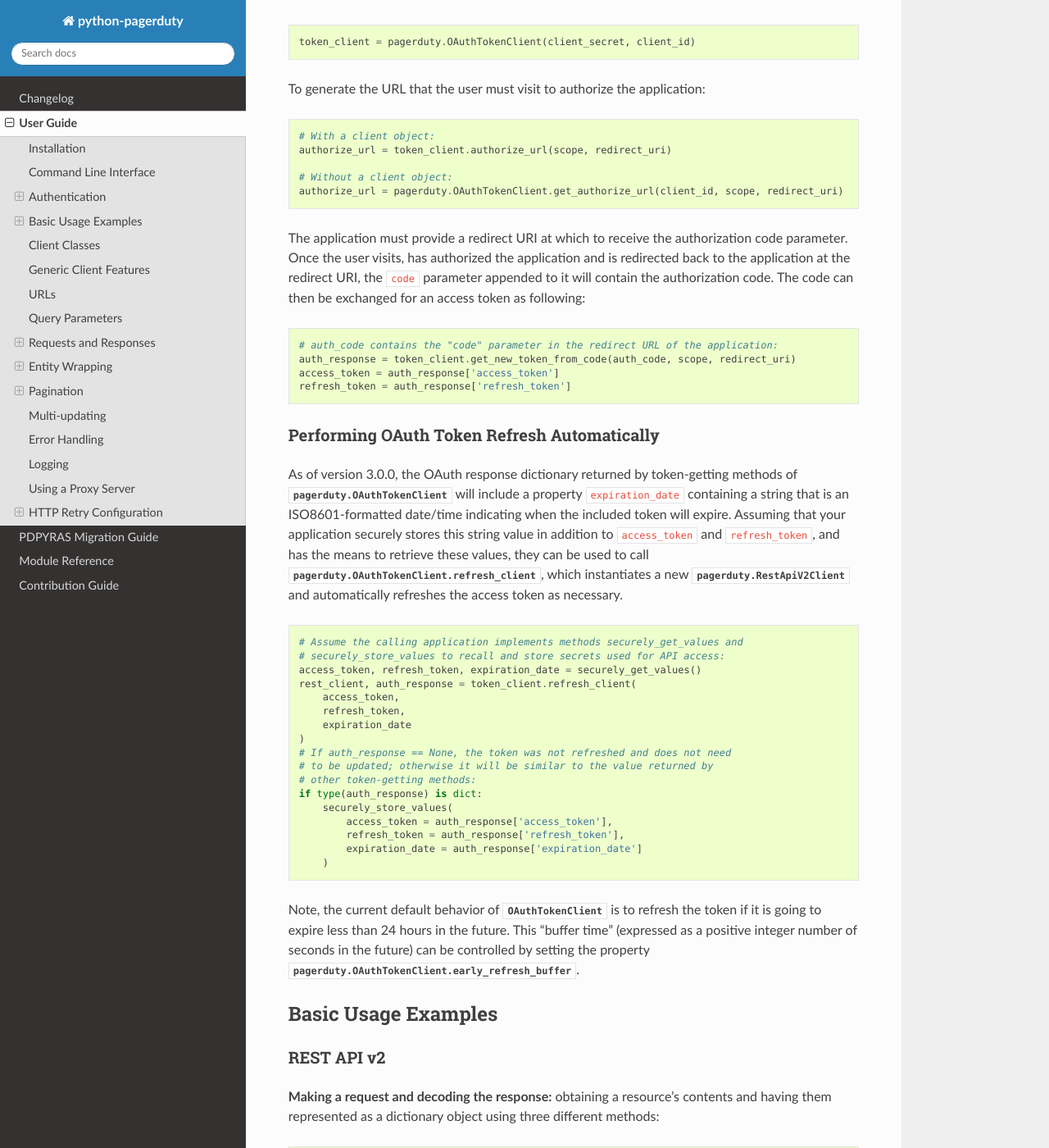
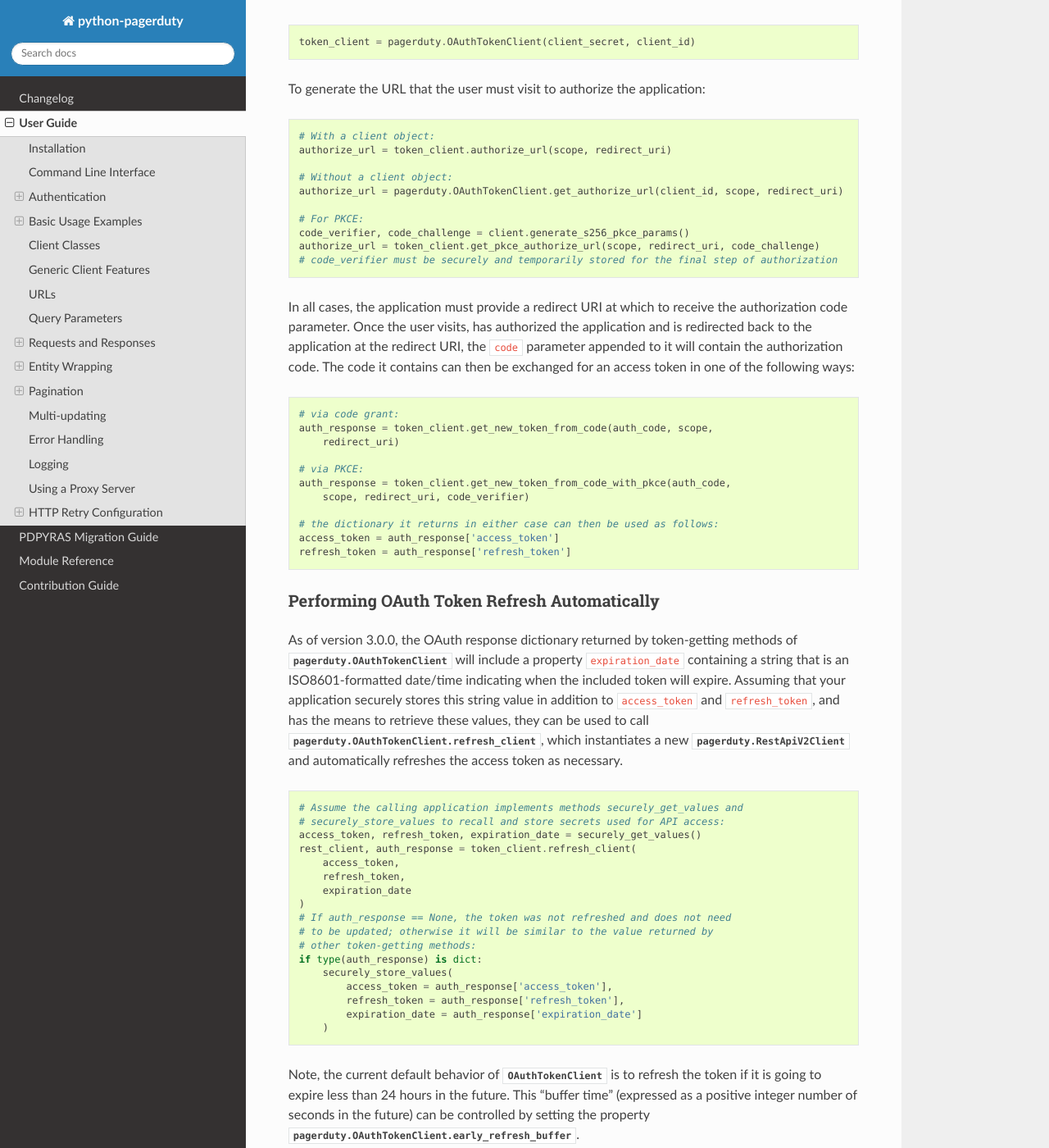
Before and after one commit to PagerDuty/python-pagerduty, a Sphinx documentation site: the page built from sphinx/source/user_guide.rst, in a window 1280 px wide and 1400 px high, scrolled down 2078 px. Shown: the whole window at 82% size. Built offline with Sphinx 7.4.7 and the Read the Docs theme 3.1.0, drawn with Linux system fonts in a browser that asks for light colours; some of the changed text lies outside the part shown.

Commit message:
fix: docs (typos), remove unsupported "state" parameter hallucinated by Claude, add examples

```diff
--- a/sphinx/source/user_guide.rst
+++ b/sphinx/source/user_guide.rst
@@ -121,16 +121,28 @@ To generate the URL that the user must visit to authorize the application:
     # Without a client object:
     authorize_url = pagerduty.OAuthTokenClient.get_authorize_url(client_id, scope, redirect_uri)
 
-The application must provide a redirect URI at which to receive the
-authorization code parameter. Once the user visits, has authorized the
+    # For PKCE:
+    code_verifier, code_challenge = client.generate_s256_pkce_params()
+    authorize_url = token_client.get_pkce_authorize_url(scope, redirect_uri, code_challenge)
+    # code_verifier must be securely and temporarily stored for the final step of authorization
+
+In all cases, the application must provide a redirect URI at which to receive
+the authorization code parameter. Once the user visits, has authorized the
 application and is redirected back to the application at the redirect URI, the
 ``code`` parameter appended to it will contain the authorization code. The code
-can then be exchanged for an access token as following:
+it contains can then be exchanged for an access token in one of the following ways:
 
 .. code-block:: python
 
-    # auth_code contains the "code" parameter in the redirect URL of the application:
-    auth_response = token_client.get_new_token_from_code(auth_code, scope, redirect_uri)
+    # via code grant:
+    auth_response = token_client.get_new_token_from_code(auth_code, scope,
+        redirect_uri)
+
+    # via PKCE:
+    auth_response = token_client.get_new_token_from_code_with_pkce(auth_code,
+        scope, redirect_uri, code_verifier)
+
+    # the dictionary it returns in either case can then be used as follows:
     access_token = auth_response['access_token']
     refresh_token = auth_response['refresh_token']
 
@@ -166,12 +178,30 @@ token as necessary.
             expiration_date = auth_response['expiration_date']
         )
 
-
 Note, the current default behavior of :class:`OAuthTokenClient` is to refresh
 the token if it is going to expire less than 24 hours in the future. This
 "buffer time" (expressed as a positive integer number of seconds in the future)
 can be controlled by setting the property
 :attr:`pagerduty.OAuthTokenClient.early_refresh_buffer`.
+
+As of this writing, the method only supports returning objects of class
+:class`pagerduty.RestApiV2Client`. Refreshing the token for other use cases
+will have to be done separately from instantiation of the client object. For
+example, to refresh the token if it is less than 24 hours before expiring,
+before using the token:
+
+.. code-block:: python
+
+    # Stored values recalled: expiration_date, access_token, refresh_token
+    from pagerduty.common import datetime_to_relative_seconds as rel_seconds
+    if rel_seconds(expiration_date) < 86400:
+        auth = token_client.get_refreshed_token(refresh_token)
+        access_token = auth['access_token']
+        refresh_token = auth['refresh_token']
+        expiration_date = auth['expiration_date']
+    # API clients can now be constructed with access_token;
+    # stored values of refresh_token and expiration_date must be updated
+
 
 Basic Usage Examples
 --------------------
```
Also changed, not shown: CHANGELOG.rst (+6 -2 lines), 1 other file.
